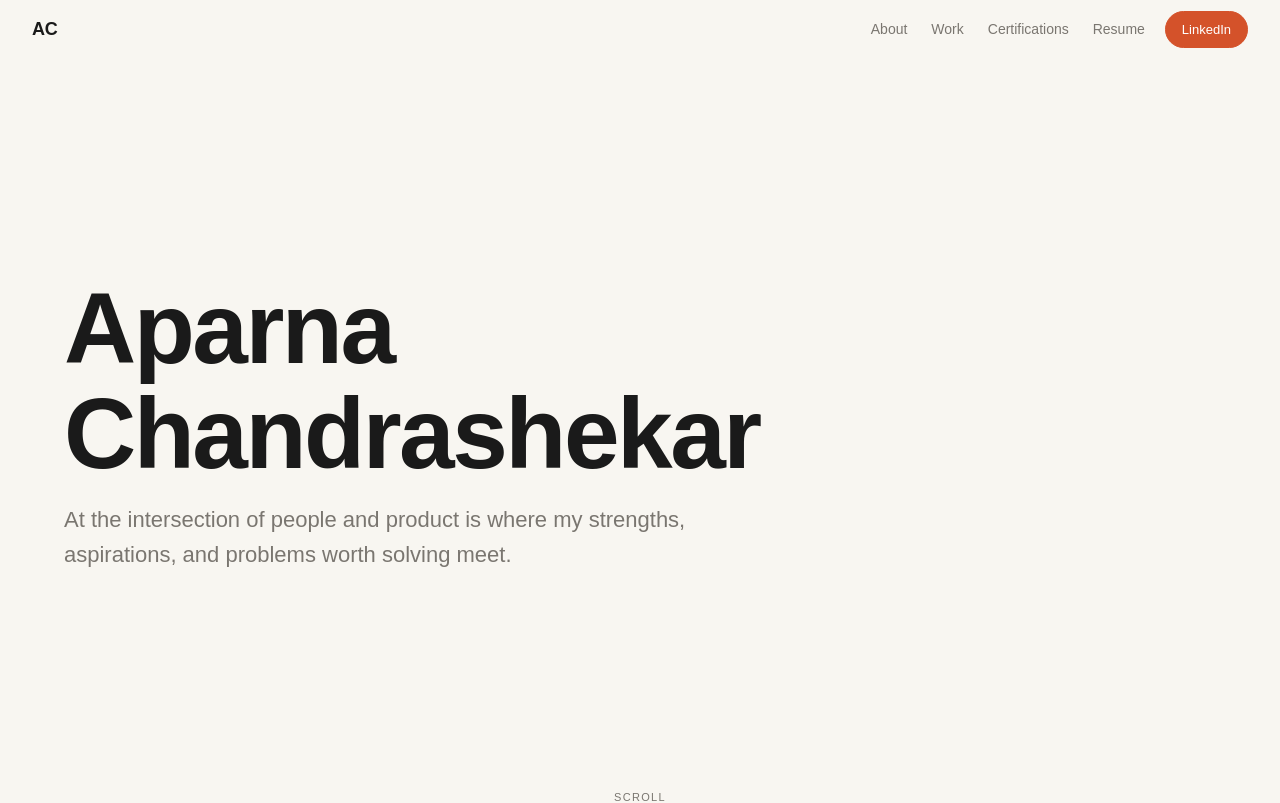
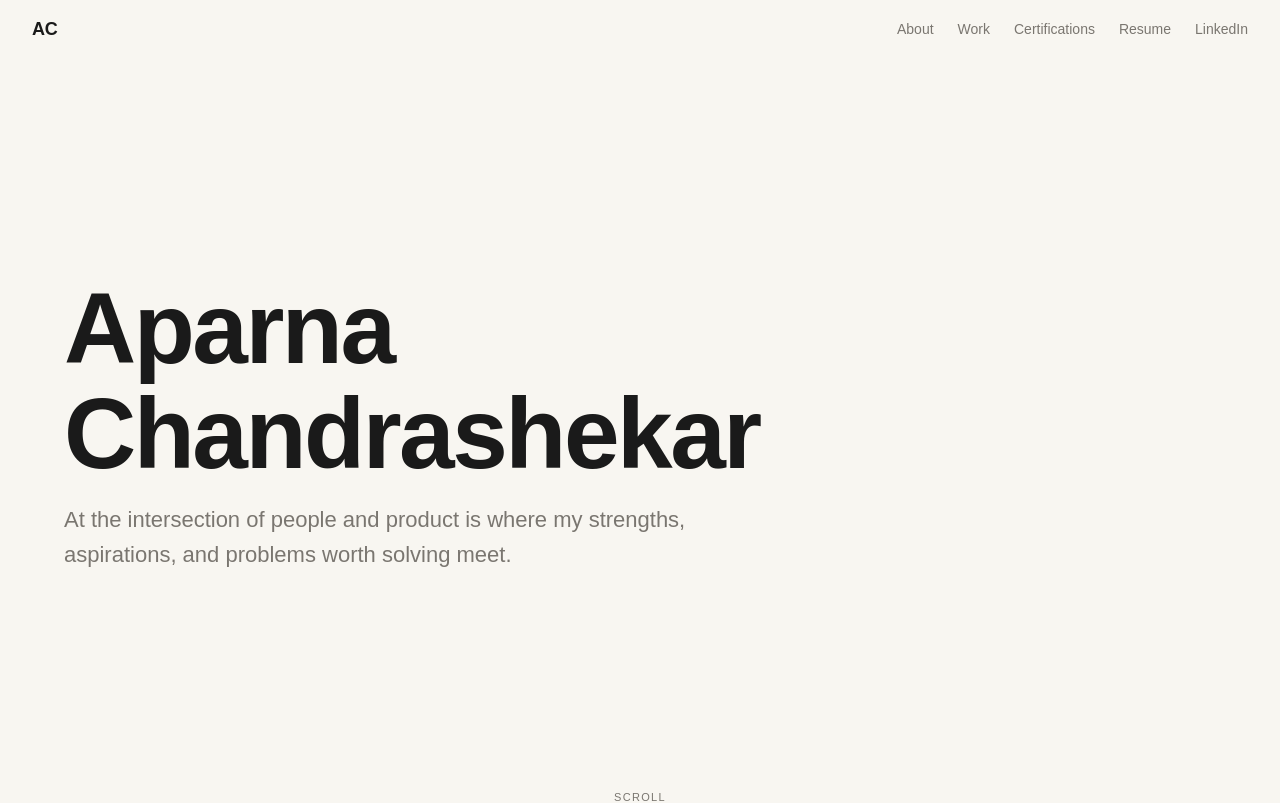
Before and after one commit to Aparnachandrashekar/Portfolio-2026, a Next.js app: page / in a window 1280 px wide. Shown: the top 803 px of the page. Built offline with nearby package versions, Linux system fonts and the light colour scheme; a web font is replaced by a local one.

Commit message:
minor change to nav and bio

```diff
--- a/src/components/About.tsx
+++ b/src/components/About.tsx
@@ -155,8 +155,8 @@ export default function About() {
                   One of the key builds here is Thoughtful, a natural language reminder tool
                   that integrates with Google Calendar, WhatsApp, and Google Meet, meeting
                   users where they are. Alongside that, I analyse consumer products through
-                  case studies, redesigns, PRDs, and feature deep dives — through a behavioral
-                  and technical lens. This portfolio is that body of work.
+                  case studies, redesigns, PRDs, and feature deep dives, through a behavioral
+                  and analytical lens. This portfolio is that body of work.
                 </p>
               </div>
             </div>
--- a/src/components/Navbar.tsx
+++ b/src/components/Navbar.tsx
@@ -11,6 +11,7 @@ const NAV_LINKS: NavLink[] = [
   { label: "Work", href: "#work" },
   { label: "Certifications", href: "#certifications" },
   { label: "Resume", href: RESUME_URL, external: true },
+  { label: "LinkedIn", href: LINKEDIN_URL, external: true },
 ];
 
 export default function Navbar() {
@@ -64,37 +65,13 @@ export default function Navbar() {
         </Link>
 
         {/* Desktop links */}
-        <div className="nav-right" style={{ display: "flex", alignItems: "center", gap: "20px" }}>
-          <nav style={{ display: "flex", gap: "24px", alignItems: "center" }}>
+        <nav className="nav-right" style={{ display: "flex", gap: "24px", alignItems: "center" }}>
           {NAV_LINKS.map(({ label, href, external }) => (
             <DesktopLink key={label} href={href} external={external}>
               {label}
             </DesktopLink>
           ))}
         </nav>
-          <a
-            href={LINKEDIN_URL}
-            target="_blank"
-            rel="noopener noreferrer"
-            className="nav-linkedin-btn"
-            style={{
-              fontFamily: "'Satoshi', sans-serif",
-              fontSize: "13px",
-              fontWeight: 500,
-              padding: "8px 16px",
-              borderRadius: "100px",
-              border: "1.5px solid var(--accent)",
-              background: "var(--accent)",
-              color: "#fff",
-              textDecoration: "none",
-              whiteSpace: "nowrap",
-              flexShrink: 0,
-              transition: "opacity 0.2s ease",
-            }}
-          >
-            LinkedIn
-          </a>
-        </div>
 
         {/* Hamburger — mobile only */}
         <button
@@ -158,29 +135,9 @@ export default function Navbar() {
             {label}
           </a>
         ))}
-        <a
-          href={LINKEDIN_URL}
-          target="_blank"
-          rel="noopener noreferrer"
-          onClick={() => setMenuOpen(false)}
-          style={{
-            fontFamily: "'Satoshi', sans-serif",
-            fontSize: "clamp(18px, 5vw, 22px)",
-            fontWeight: 500,
-            color: "#fff",
-            background: "var(--accent)",
-            textDecoration: "none",
-            padding: "12px 28px",
-            borderRadius: "100px",
-            marginTop: "8px",
-          }}
-        >
-          LinkedIn
-        </a>
       </div>
 
       <style suppressHydrationWarning>{`
-        .nav-linkedin-btn:hover { opacity: 0.88; }
         @media (max-width: 640px) {
           .nav-right { display: none !important; }
           .hamburger { display: flex !important; }
```
Lines whose indentation alone changed are shown as unchanged.
